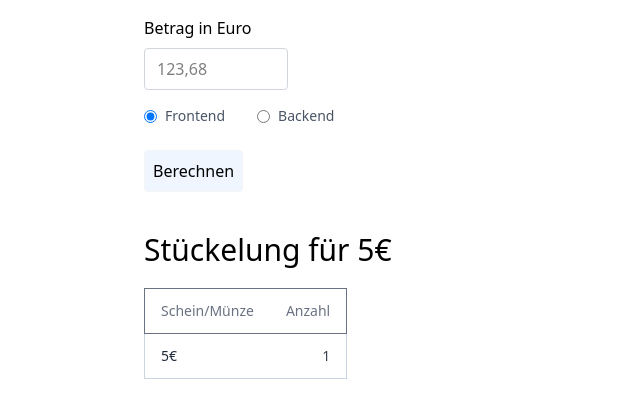
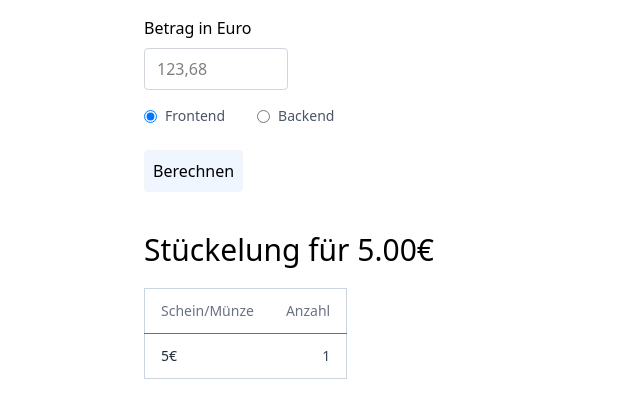
Before and after one commit to wertzuk/wertzuk-web-app-challenge, an Angular app in the folder frontend/: page / in a window 1280 px wide. Both pictures are taken after typing "5" into the empty fields and a click on the button "Berechnen". Shown: the top 418 px of the page, without its empty margins (0-640 px from the left). Built offline with nearby package versions, Linux system fonts and the light colour scheme.

Commit message:
format displayed amounts to two decimal places in results

```diff
--- a/frontend/src/app/home/home.html
+++ b/frontend/src/app/home/home.html
@@ -48,10 +48,10 @@
 @if (isCompleted()) {
   <div class="mt-10 flex justify-between">
     <div class="w-1/3">
-      <h2 class="text-3xl mb-5">Stückelung für {{ displayedCurrentAmount }}€</h2>
+      <h2 class="text-3xl mb-5">Stückelung für {{ displayedCurrentAmount?.toFixed(2) }}€</h2>
       <table class="text-sm border border-slate-300 border-collapse">
         <thead>
-          <tr class="border border-gray-500">
+          <tr class="border-b border-gray-500">
             <th class="text-left py-3 px-4 font-medium text-gray-500">Schein/Münze</th>
             <th class="text-right py-3 px-4 font-medium text-gray-500">Anzahl</th>
           </tr>
@@ -72,10 +72,10 @@
     </div>
     @if (!isFirstCalculation()) {
       <div class="w-1/3">
-        <h2 class="text-3xl mb-5">Differenz zu {{ displayedPreviousAmount }}€</h2>
+        <h2 class="text-3xl mb-5">Differenz zu {{ displayedPreviousAmount?.toFixed(2) }}€</h2>
         <table class="text-sm border border-slate-300 border-collapse">
           <thead>
-            <tr class="border border-gray-500">
+            <tr class="border-b border-gray-500">
               <th class="text-left py-3 px-4 font-medium text-gray-500">Wert</th>
               <th class="text-right py-3 px-4 font-medium text-gray-500">Differenz</th>
             </tr>
```
